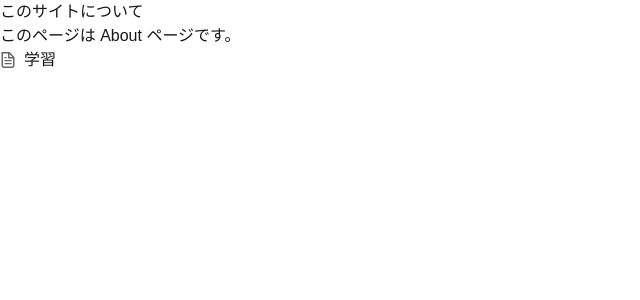
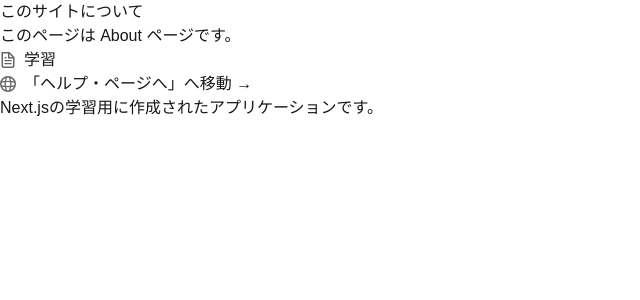
Before and after one commit to kouichiOtobe/testNext1, a Next.js app in the folder my-app/: page /about in a window 1280 px wide. Shown: the top 300 px of the page, without its empty margins (0-640 px from the left). Built offline with nearby package versions, Linux system fonts and the light colour scheme.

Commit message:
🎨 <GotoNext Title="" />とタイトルが指定できるようにした

```diff
--- a/my-app/src/app/Components/otobeTest.tsx
+++ b/my-app/src/app/Components/otobeTest.tsx
@@ -39,7 +39,7 @@ export const Sample = () => {
     );
 }
 
-export const GotoNext = () => {
+export const GotoNext = (props) => {
     return (
         <a
           className="flex items-center gap-2 hover:underline hover:underline-offset-4"
@@ -54,7 +54,7 @@ export const GotoNext = () => {
             width={16}
             height={16}
           />
-          「nextjs.org」へ移動 →
+          「{props.title}」へ移動 →
         </a>
     )
 }
--- a/my-app/src/app/about/page.tsx
+++ b/my-app/src/app/about/page.tsx
@@ -1,4 +1,4 @@
-import { Learn } from "../Components/otobeTest"
+import { Learn, GotoNext } from "../Components/otobeTest"
 
 // app/about/page.tsx
 const AboutPage = () => {
@@ -7,7 +7,8 @@ const AboutPage = () => {
       <h1>このサイトについて</h1>
       <p>このページは About ページです。</p>
       <Learn />
-
+        <GotoNext title="ヘルプ・ページへ" />
+      <p>Next.jsの学習用に作成されたアプリケーションです。</p>
     </div>
   );
 }
--- a/my-app/src/app/page.tsx
+++ b/my-app/src/app/page.tsx
@@ -57,7 +57,7 @@ export default function Home() {
       <footer className="row-start-3 flex gap-[24px] flex-wrap items-center justify-center">
         <Learn />
         <Sample />
-        <GotoNext />
+        <GotoNext title="Topページへ"/>
       </footer>
     </div>
   );
```
